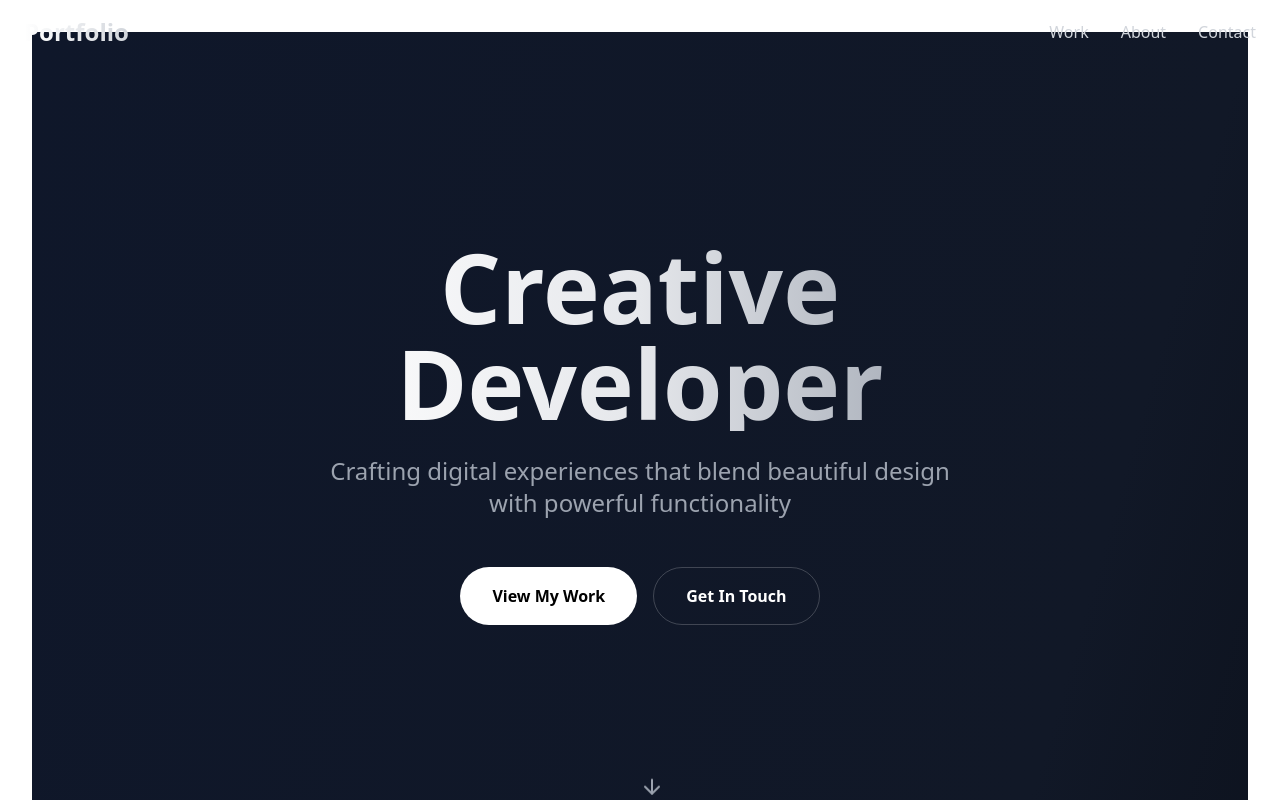
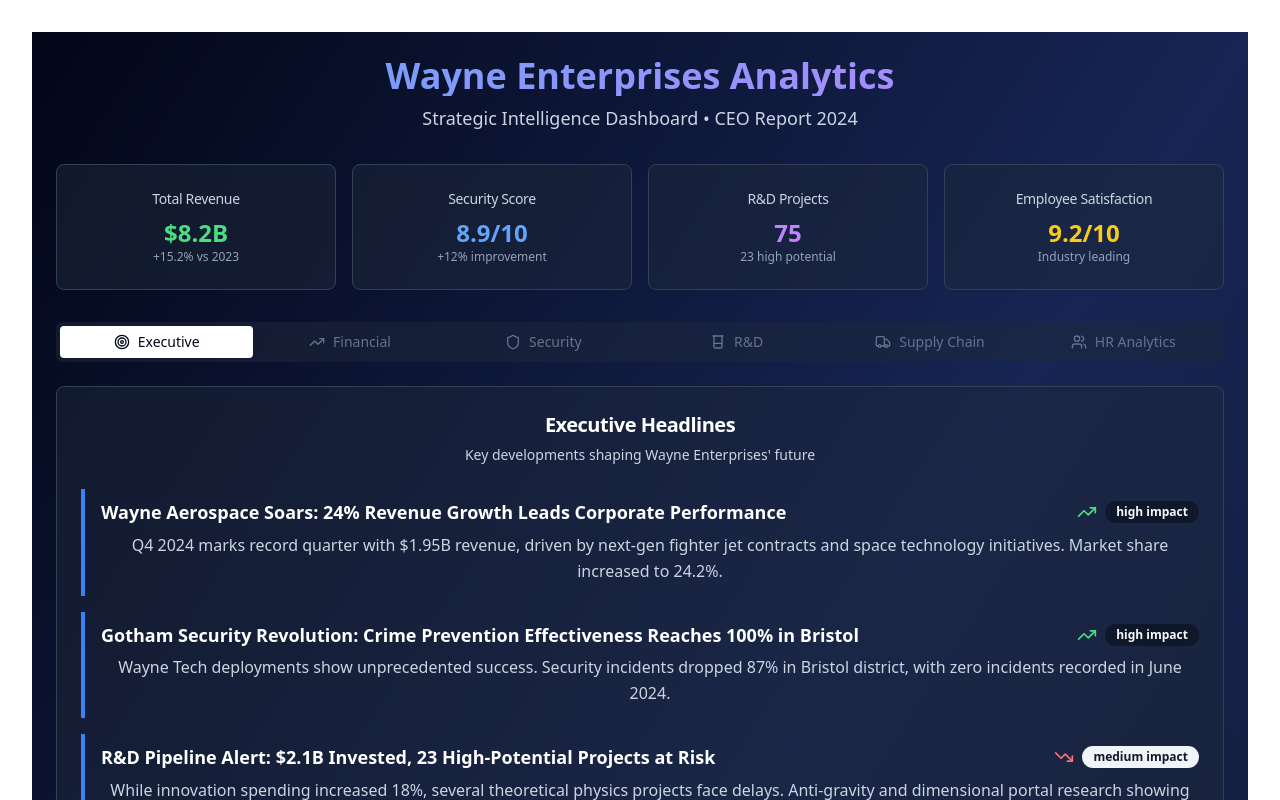
Before and after one commit to bawsi99/wayne-enterprises-analytics-dashboard, a React (Vite) app: page / in a window 1280 px wide. Shown: the top 800 px of the page. Built offline with nearby package versions, Linux system fonts and the light colour scheme.

Commit message:
Remove homepage, display dashboard directly
Remove the homepage route and redirect to the dashboard.

```diff
--- a/src/App.tsx
+++ b/src/App.tsx
@@ -1,8 +1,7 @@
 
-import { BrowserRouter as Router, Routes, Route } from "react-router-dom";
+import { BrowserRouter as Router, Routes, Route, Navigate } from "react-router-dom";
 import { QueryClient, QueryClientProvider } from "@tanstack/react-query";
 import { Toaster } from "@/components/ui/sonner";
-import Index from "./pages/Index";
 import Dashboard from "./pages/Dashboard";
 import "./App.css";
 
@@ -13,8 +12,8 @@ function App() {
     <QueryClientProvider client={queryClient}>
       <Router>
         <Routes>
-          <Route path="/" element={<Index />} />
-          <Route path="/dashboard" element={<Dashboard />} />
+          <Route path="/" element={<Dashboard />} />
+          <Route path="/dashboard" element={<Navigate to="/" replace />} />
         </Routes>
         <Toaster />
       </Router>
```
